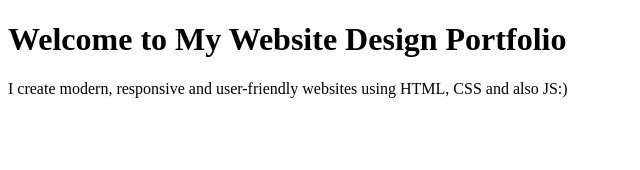
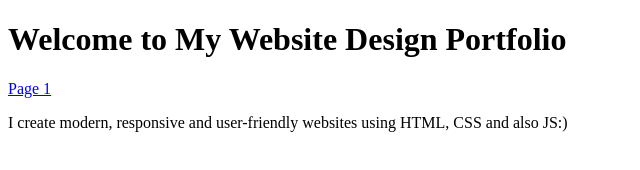
Before and after one commit to sonalpanjwani07/weblab7sep, a plain HTML site: page index.html in a window 1280 px wide. Shown: the whole page, without its empty margins (0-640 px from the left). Drawn offline with Linux system fonts and the light colour scheme.

Commit message:
added page-1

```diff
--- a/index.html
+++ b/index.html
@@ -14,7 +14,7 @@
 
 <body>
     <h1>Welcome to My Website Design Portfolio</h1>
-
+    <a href="./sept-7/page-1.html">Page 1</a>
     <p>
         I create modern, responsive and user-friendly websites
         using HTML, CSS and also JS:)    </p>
```
Also changed, not shown: sept-7/page-1.html (added).
